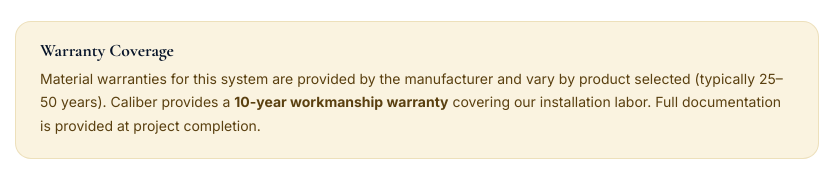
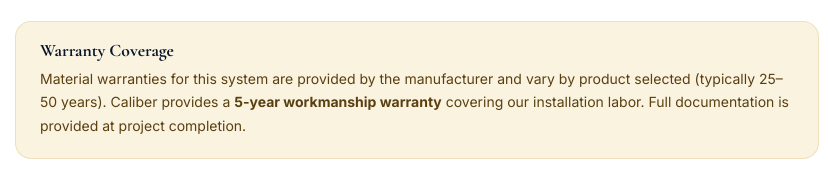
Before and after one commit to Blackwater2000-maker/caliber-construction-group, a plain HTML site: page flat-roofing.html in a window 1280 px wide. Shown: the part 1056-1240 px from the top of the page, 25-853 px from the left. Drawn offline with nearby package versions, Linux system fonts and the light colour scheme.

Commit message:
update: change workmanship warranty from 10 years to 5 years — flat-roofing.html

```diff
--- a/flat-roofing.html
+++ b/flat-roofing.html
@@ -295,7 +295,7 @@
       <div class="check-list"><div class="check-item"><svg viewBox="0 0 24 24" fill="none" stroke="currentColor" stroke-width="2"><polyline points="20 6 9 17 4 12"/></svg>TPO — energy efficient, heat-welded seams, reflective surface</div><div class="check-item"><svg viewBox="0 0 24 24" fill="none" stroke="currentColor" stroke-width="2"><polyline points="20 6 9 17 4 12"/></svg>EPDM — proven rubber membrane, excellent UV resistance</div><div class="check-item"><svg viewBox="0 0 24 24" fill="none" stroke="currentColor" stroke-width="2"><polyline points="20 6 9 17 4 12"/></svg>Modified bitumen — torch-applied or cold-applied asphalt systems</div><div class="check-item"><svg viewBox="0 0 24 24" fill="none" stroke="currentColor" stroke-width="2"><polyline points="20 6 9 17 4 12"/></svg>Proper drainage design and detail included</div><div class="check-item"><svg viewBox="0 0 24 24" fill="none" stroke="currentColor" stroke-width="2"><polyline points="20 6 9 17 4 12"/></svg>Florida wind uplift compliance</div><div class="check-item"><svg viewBox="0 0 24 24" fill="none" stroke="currentColor" stroke-width="2"><polyline points="20 6 9 17 4 12"/></svg>Residential additions and commercial flat roofs</div><div class="check-item"><svg viewBox="0 0 24 24" fill="none" stroke="currentColor" stroke-width="2"><polyline points="20 6 9 17 4 12"/></svg>Full permit management</div></div>
       <div class="warranty-box">
         <h4>Warranty Coverage</h4>
-        <p>Material warranties for this system are provided by the manufacturer and vary by product selected (typically 25–50 years). Caliber provides a <strong>10-year workmanship warranty</strong> covering our installation labor. Full documentation is provided at project completion.</p>
+        <p>Material warranties for this system are provided by the manufacturer and vary by product selected (typically 25–50 years). Caliber provides a <strong>5-year workmanship warranty</strong> covering our installation labor. Full documentation is provided at project completion.</p>
       </div>
       <div class="cta-row">
         <a href="contact.html" class="btn-gold">Get a Free Inspection</a>
```
